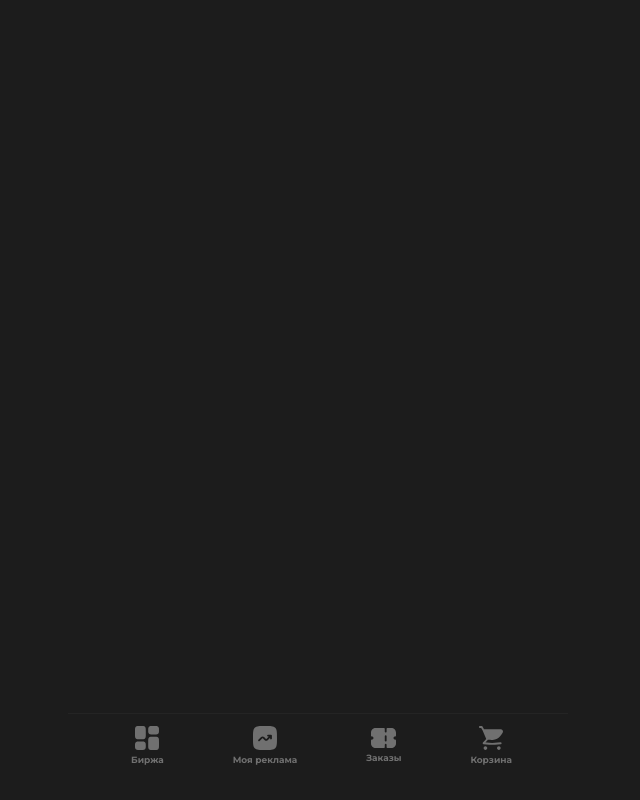
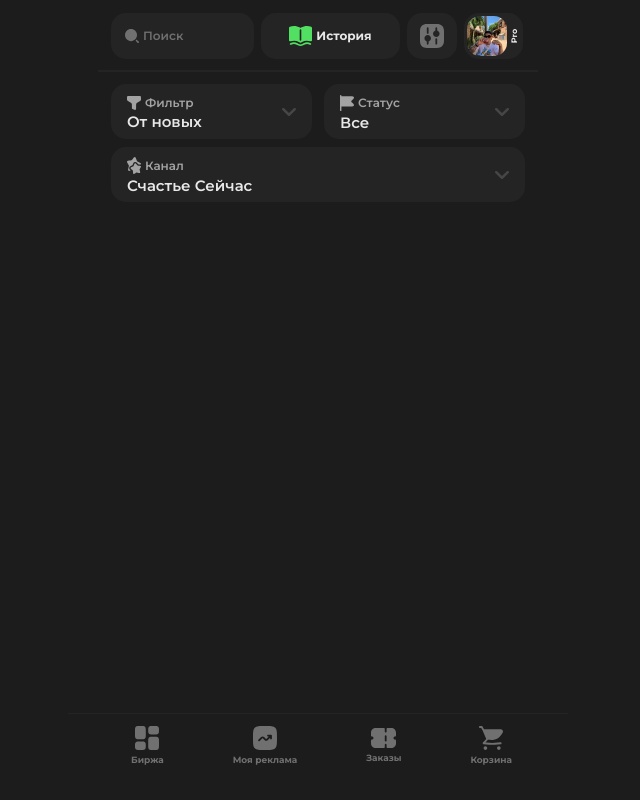
Before and after one commit to fayzullayevelmurod/Avocx-Mini-app, a React (Vite) app: page /buyer-advertising-orders in a window 1280 px wide. Shown: the whole page, without its empty margins (322-962 px from the left). Built offline with nearby package versions, Linux system fonts and the light colour scheme.

Commit message:
Заказы рекламы покупателя page finished

```diff
--- a/src/components/Sort.jsx
+++ b/src/components/Sort.jsx
@@ -36,7 +36,7 @@ export const Sort = ({
         <div className="text-left">
           <div className="flex gap-1 items-center">
             {icon && (
-              <img src={iconPath || "/images/icons/filter.svg"} alt="filter" />
+              <img src={iconPath || "/images/icons/filter.svg"} alt="filter" width={14} />
             )}
             <span className="text-grayCustom leading-full font-semibold text-xs">
               {label}
--- a/src/layouts/Header.jsx
+++ b/src/layouts/Header.jsx
@@ -29,9 +29,9 @@ export const Header = ({
       )}
       {action && (
         <Link to={actionLink} className="w-[139px] !h-[46px]">
-          <Button className="w-[139px] !h-[46px]">
+          <Button className="w-[139px] !h-[46px] !bg-[#242424]">
             <img src={actionIcon} alt="" />
-            <span className="text-xs text-[#1C1C1C]">{action}</span>
+            <span className="text-xs text-base-white">{action}</span>
           </Button>
         </Link>
       )}
--- /dev/null
+++ b/src/pages/BuyerAdvertisingOrders.jsx
@@ -0,0 +1,46 @@
+import { Sort } from "../components";
+import { Header } from "../layouts";
+
+const categoryOptions2 = ["От новых", "От новых 2", "От новых 3"];
+const categoryOptions1 = ["Все", "Все 2", "Все 3"];
+const categoryOptions3 = [
+  "Счастье Сейчас",
+  "Счастье Сейчас 2",
+  "Счастье Сейчас 3",
+];
+
+export const BuyerAdvertisingOrders = () => {
+  return (
+    <div>
+      <Header
+        search={true}
+        settingBtn={true}
+        action="История"
+        actionIcon="/images/icons/open-book.svg"
+      />
+      <div className="flex gap-3 mb-2">
+        <Sort
+          label="Фильтр"
+          icon={true}
+          iconPath="/images/icons/filter.svg"
+          options={categoryOptions2}
+          className="item-width h-[54px]"
+        />
+        <Sort
+          label="Статус"
+          icon={true}
+          iconPath="/images/icons/flag.svg"
+          options={categoryOptions1}
+          className="item-width h-[54px]"
+        />
+      </div>
+      <Sort
+        label="Канал"
+        icon={true}
+        iconPath="/images/icons/stars.svg"
+        options={categoryOptions3}
+        className="item-width h-[54px]"
+      />
+    </div>
+  );
+};
--- a/src/pages/MapPage.jsx
+++ b/src/pages/MapPage.jsx
@@ -9,6 +9,7 @@ export const MapPage = () => {
     { path: "/setting-up-details", label: "Настройка реквизитов" },
     { path: "/creating-exchange", label: "Создание объявления на биржу" },
     { path: "/my-ads-exchange", label: "Мои объявления на бирже" },
+    { path: "/buyer-advertising-orders", label: "Заказы рекламы покупателя" },
 
     // =============================================
     // { path: "/loading", label: "Loader" },
--- a/src/pages/index.js
+++ b/src/pages/index.js
@@ -28,3 +28,4 @@ export { AnnouncementsExchange } from "./AnnouncementsExchange";
 export { SettingUpDetails } from "./SettingUpDetails";
 export { CreatingExchange } from "./CreatingExchange";
 export { MyAdsExchange } from "./MyAdsExchange";
+export { BuyerAdvertisingOrders } from "./BuyerAdvertisingOrders";
--- a/src/routes.jsx
+++ b/src/routes.jsx
@@ -4,6 +4,7 @@ import {
   AdvertisingAccount,
   AdvertisingExchange,
   AnnouncementsExchange,
+  BuyerAdvertisingOrders,
   CartProducts,
   ChannelSettings,
   CreateShop,
@@ -45,6 +46,7 @@ const AppRoutes = () => {
       <Route path="/setting-up-details" element={<SettingUpDetails />} />
       <Route path="/creating-exchange" element={<CreatingExchange />} />
       <Route path="/my-ads-exchange" element={<MyAdsExchange />} />
+      <Route path="/buyer-advertising-orders" element={<BuyerAdvertisingOrders />} />
 
 
       {/* finished pages */}
```
Also changed, not shown: public/images/icons/flag.svg (added), public/images/icons/open-book.svg (added).
